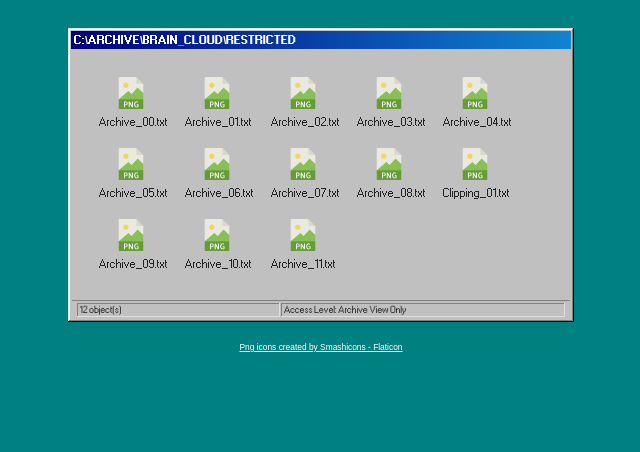
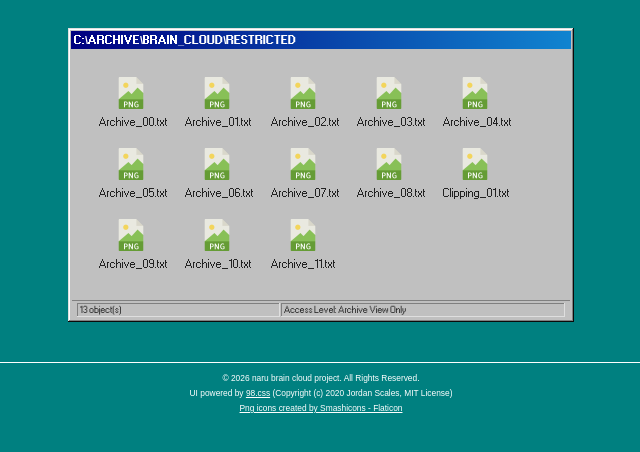
Before and after one commit to naru08-creator/brain-cloud-archive, a plain HTML site: page index_desktop.html in a window 1280 px wide. Shown: the whole page, without its empty margins (319-959 px from the left). Drawn offline with nearby package versions, Linux system fonts and the light colour scheme.

Commit message:
Add files via upload

```diff
--- a/index_desktop.html
+++ b/index_desktop.html
@@ -55,7 +55,7 @@
         </div>
     </div>
         <div class="status-bar">
-         <p class="status-bar-field">12 object(s)</p>
+         <p class="status-bar-field">13 object(s)</p>
          <p class="status-bar-field">Access Level: Archive View Only</p>
         </div>
 </div>
@@ -64,8 +64,17 @@
     <img id="modalImg" src="">
 </div>
 
-<footer style="margin-top: 20px; font-size: 0.7em; color: #ffffff; text-align: center;">
-    <a href="https://www.flaticon.com/free-icons/png" title="png icons" style="color: #ffffff;">Png icons created by Smashicons - Flaticon</a>
+<footer style="margin-top: 40px; padding: 10px; text-align: center; font-size: 0.7em; color: #ffffff; border-top: 1px solid #ffffff;">
+    <div style="margin-bottom: 5px;">
+        &copy; 2026 naru brain cloud project. All Rights Reserved.
+    </div>
+    <div style="margin-bottom: 5px;">
+        UI powered by <a href="https://github.com/jdan/98.css" target="_blank" style="color: #ffffff;">98.css</a>
+        (Copyright (c) 2020 Jordan Scales, MIT License)
+    </div>
+    <div>
+        <a href="https://www.flaticon.com/free-icons/png" title="png icons" style="color: #ffffff;">Png icons created by Smashicons - Flaticon</a>
+    </div>
 </footer>
 
 <script>
```
